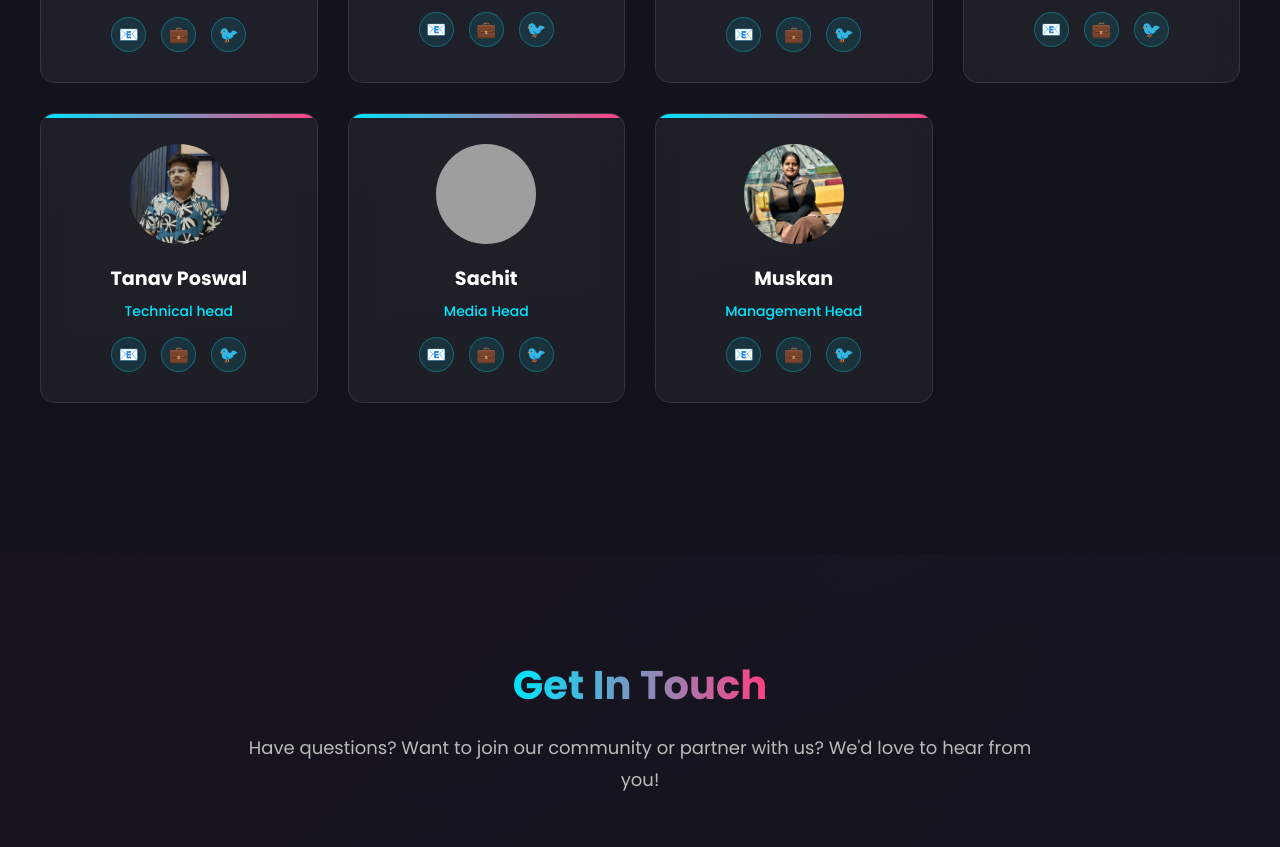
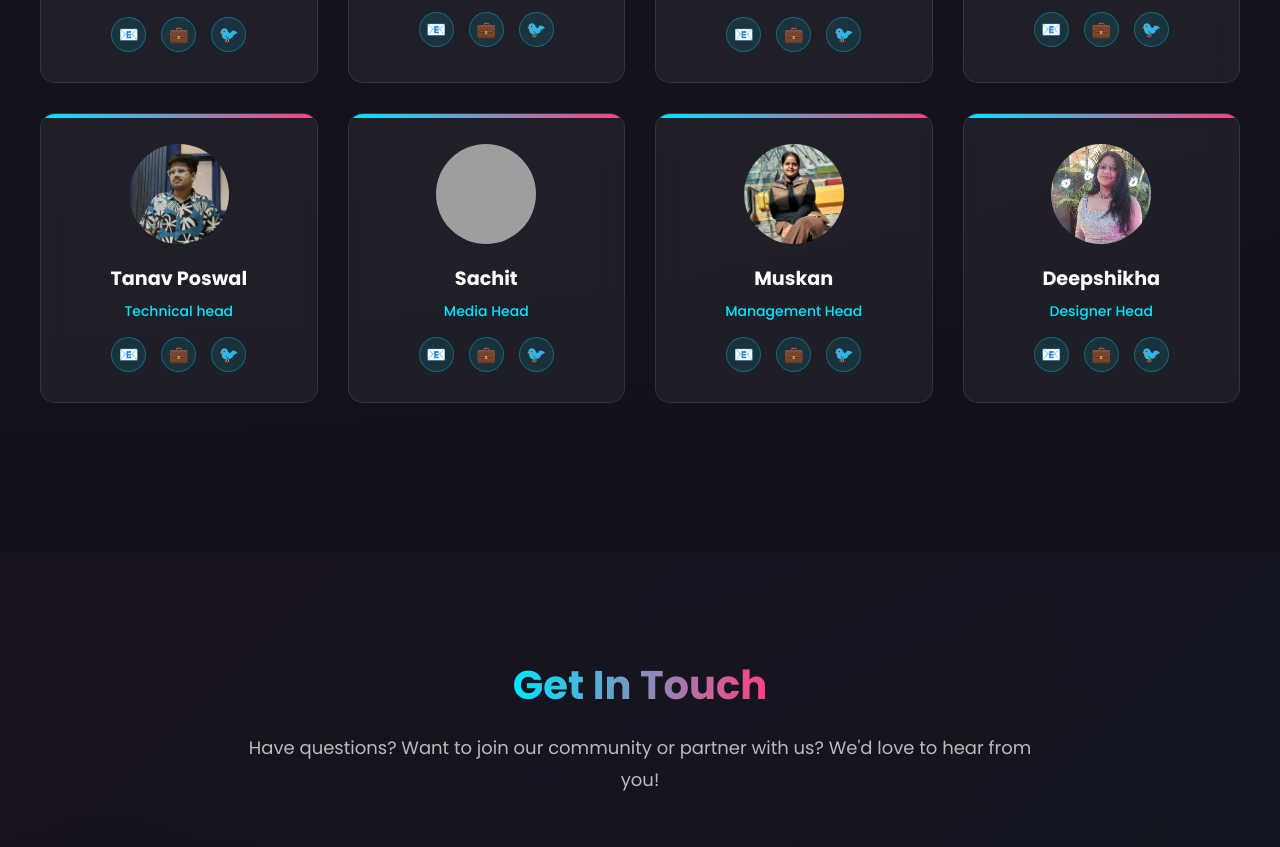
Before and after one commit to TanishDudeja/club, a plain HTML site: page index.html in a window 1280 px wide. Shown: the part 3772-4619 px from the top of the page. Drawn offline with Linux system fonts and the light colour scheme; grey boxes are pictures that could not be loaded.

Commit message:
Add Deepshikha to team section and VSCode settings
Added a new member card for Deepshikha as Designer Head in the team section of index.html. Also added a .vscode/settings.json file to set Live Server port to 5501.

```diff
--- a/index.html
+++ b/index.html
@@ -383,6 +383,22 @@
           <a href="#" class="social-link">🐦</a>
         </div>
       </div>
+
+      <div class="member-card">
+        <div class="member-avatar">
+          <img src="assets\WhatsApp Image 2025-09-24 at 10.11.50 AM.jpeg">
+        </div>
+        <h3>Deepshikha</h3>
+        <p class="member-role">Designer Head</p>
+        <!-- <p class="member-bio">FinTech enthusiast and blockchain developer. Managing finances and exploring DeFi
+          innovations.</p> -->
+        <div class="member-socials">
+          <a href="#" class="social-link">📧</a>
+          <a href="#" class="social-link">💼</a>
+          <a href="#" class="social-link">🐦</a>
+        </div>
+      </div>
+
     </div>
   </section>
 
```
